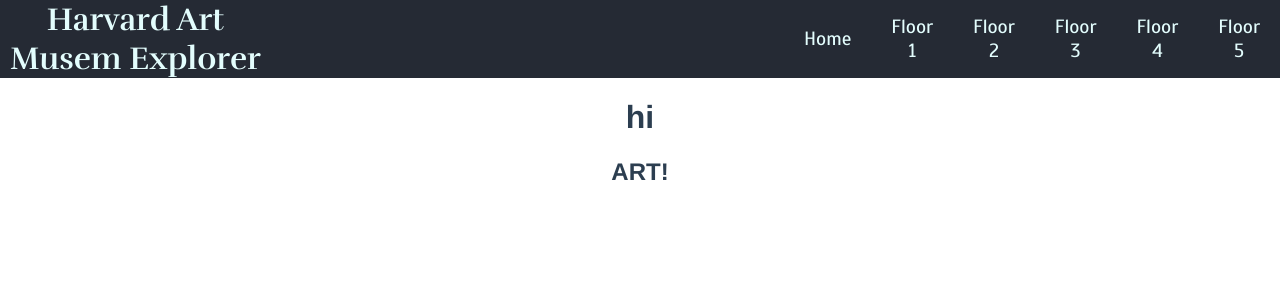
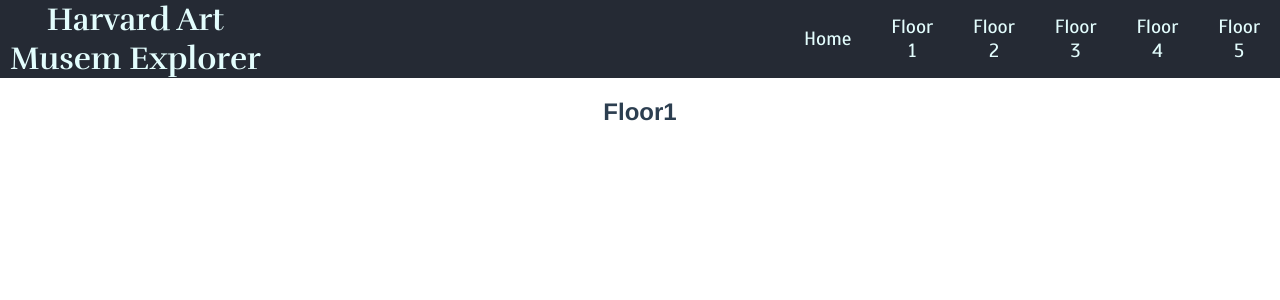
Before and after one commit to NimSum/harvard-art-museum, a Vue app: page /floor/1 in a window 1280 px wide. Shown: the top 300 px of the page. Built offline with nearby package versions, Linux system fonts and the light colour scheme.

Commit message:
Update router mode, adds floor route

```diff
--- a/src/App.vue
+++ b/src/App.vue
@@ -1,7 +1,6 @@
 <template>
   <div id="app">
     <Header />
-    <h1>hi</h1>
     <router-view></router-view>
   </div>
 </template>
--- /dev/null
+++ b/src/components/FloorContainer.vue
@@ -0,0 +1,15 @@
+<template>
+  <main>
+    <h2>Floor{{ $route.params.floor_number }}</h2>
+  </main>
+</template>
+
+<script>
+export default {
+
+}
+</script>
+
+<style>
+
+</style>
--- a/src/router/index.js
+++ b/src/router/index.js
@@ -5,7 +5,8 @@
 Vue.use(VueRouter);
 
 const router = new VueRouter({
-  routes
+  routes,
+  mode: 'history'
 })
 
 export default router;
--- a/src/router/routes.js
+++ b/src/router/routes.js
@@ -1,7 +1,9 @@
+import FloorContainer from '../components/FloorContainer.vue';
 import ArtworkContainer from '../components/ArtworkContainer.vue';
 
 const routes = [
-  { path: '/', component: ArtworkContainer }
+  { path: '/floor/:floor_number', component: FloorContainer },
+  { path: '/', component: ArtworkContainer },
 ];
 
 export default routes;
```
